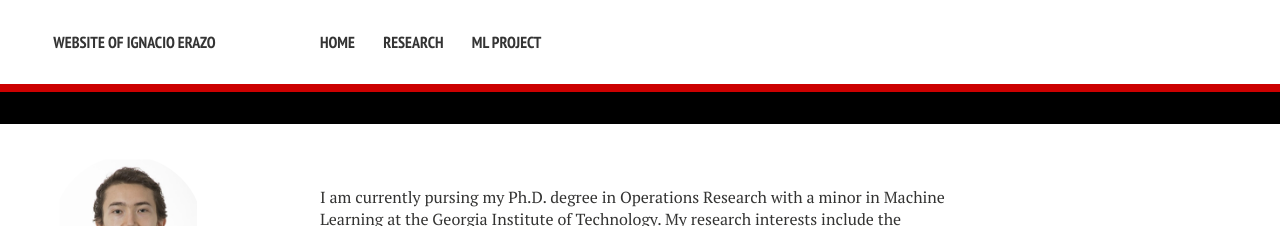
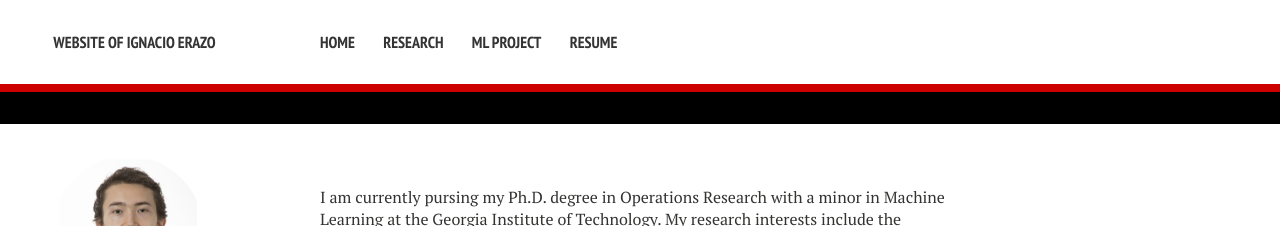
Before and after one commit to ierazo/ierazo.github.io, a Jekyll site: the page built from index.md, in a window 1280 px wide. Shown: the top 226 px of the page. Built offline with Jekyll 4.4.1, drawn with Linux system fonts in a browser that asks for light colours; nearby versions of some CDN libraries; some web fonts are replaced.

Commit message:
Update navigation.yml

```diff
--- a/_data/navigation.yml
+++ b/_data/navigation.yml
@@ -20,3 +20,6 @@
 
 - title: ML Project
   url: /Machine_Learning_Project/
+
+- title: Resume
+  url: /Resume/
```
